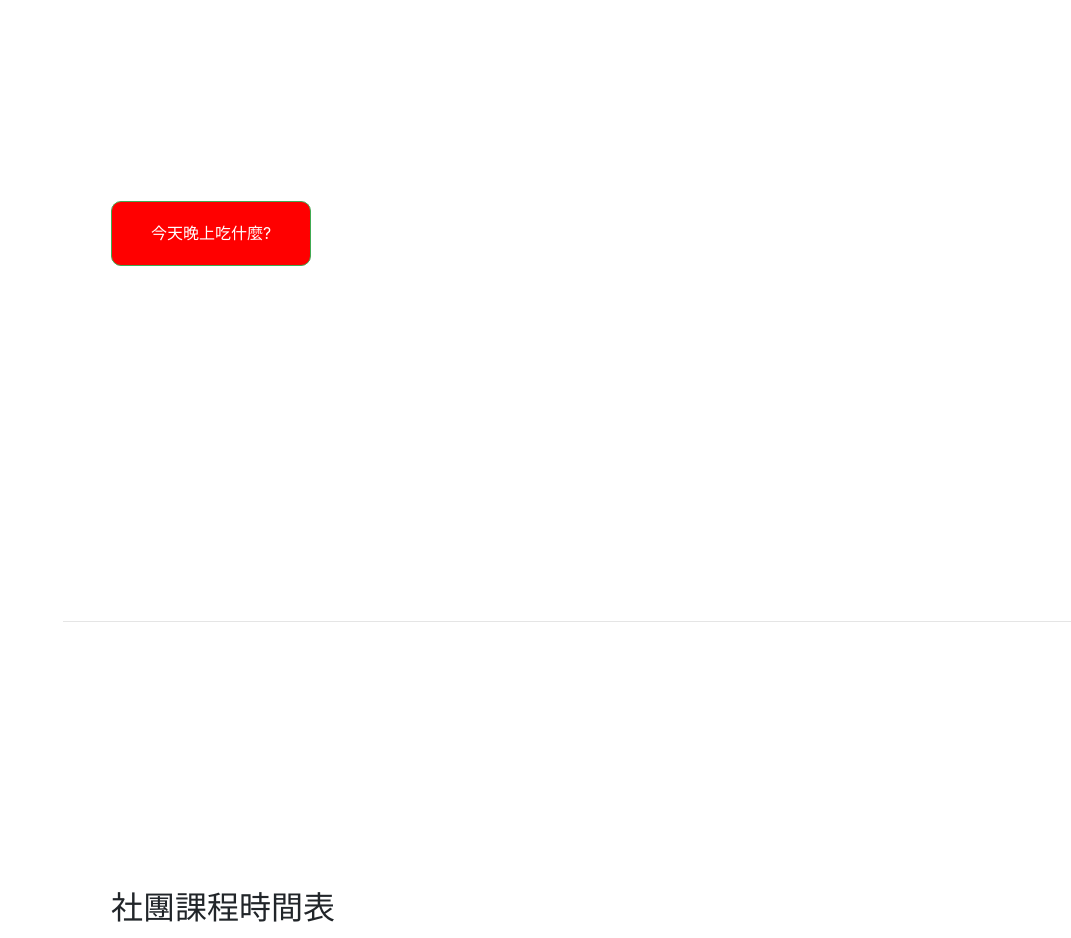
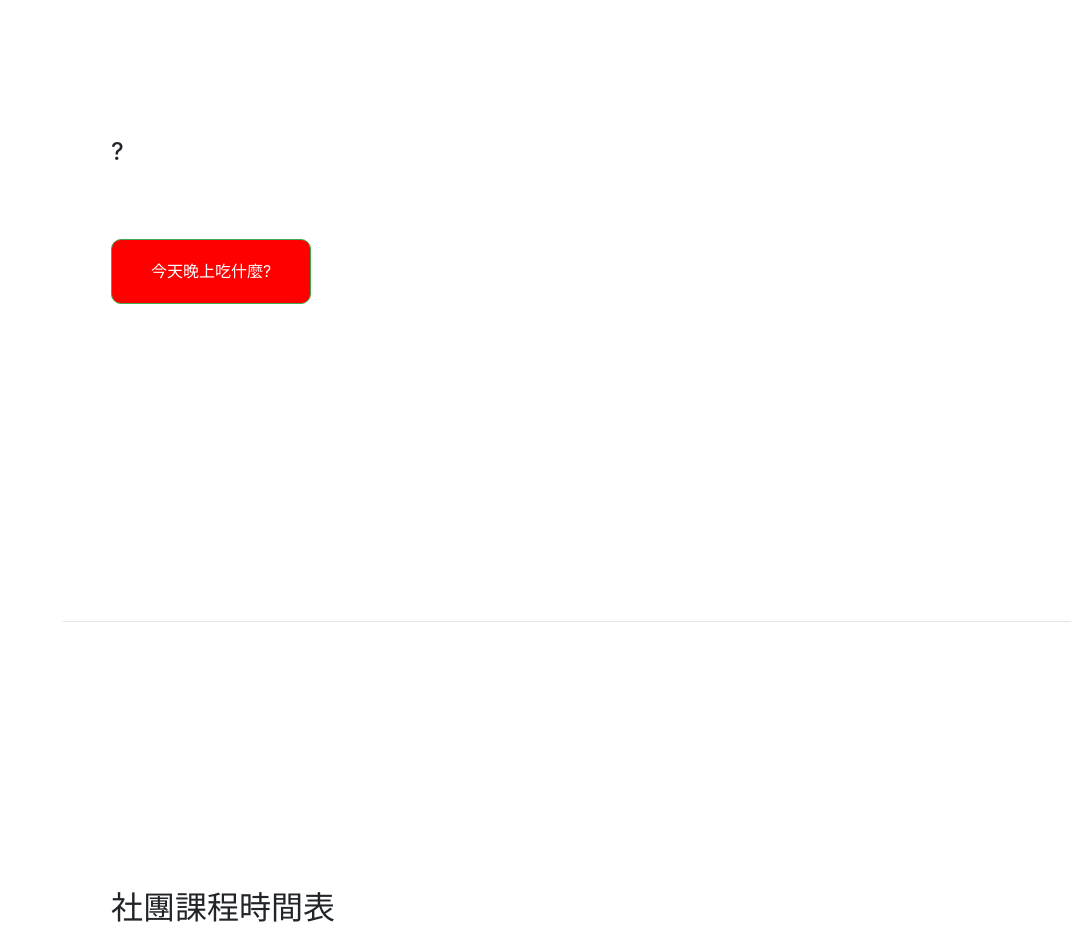
Before and after one commit to eason0104/aiot, a website with bundled scripts: page index.html in a window 1280 px wide. Shown: the part 980-1918 px from the top of the page, without its empty margins (209-1280 px from the left). Built offline with nearby package versions, Linux system fonts and the light colour scheme; a web font is replaced by a local one.

Commit message:
random select commit

```diff
--- a/css/resume.css
+++ b/css/resume.css
@@ -43,7 +43,7 @@ h3 {
 }
 
 h4 {
-  font-size: 3.5rem;
+  font-size: 5rem;
 }
 
 p.lead {
--- a/index.html
+++ b/index.html
@@ -98,7 +98,7 @@
         <div class="my-auto">
 
           <!--<img id=picture src="">-->
-          <!--<h4 class="mb-5"><img src=""><br>?</h4>-->
+          <h4 class="mb-5">?</h4>
           <br>
           <div id="button">
             <input type="button" id="btn" value="今天晚上吃什麼?" onclick="foodname()">
```
